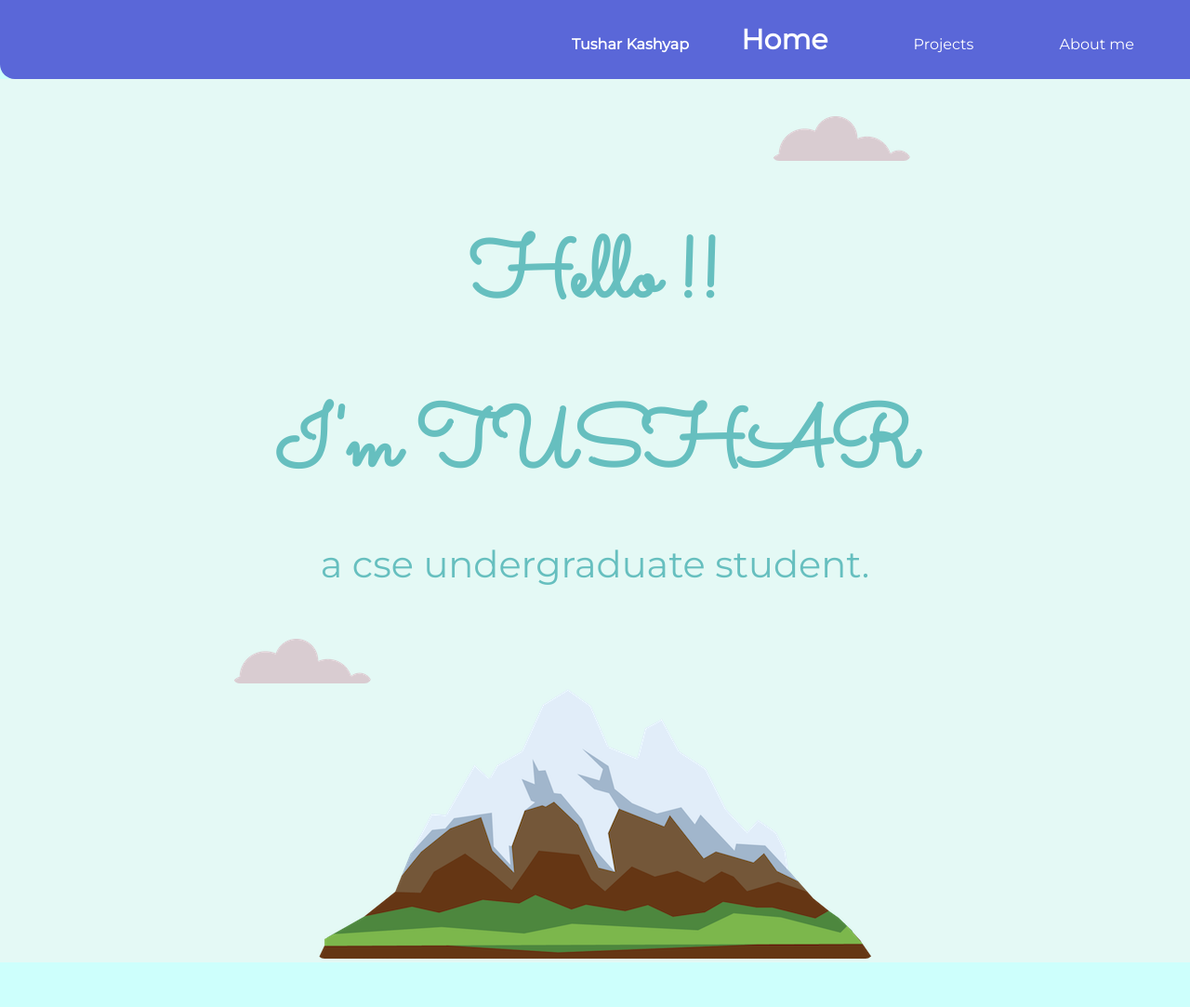
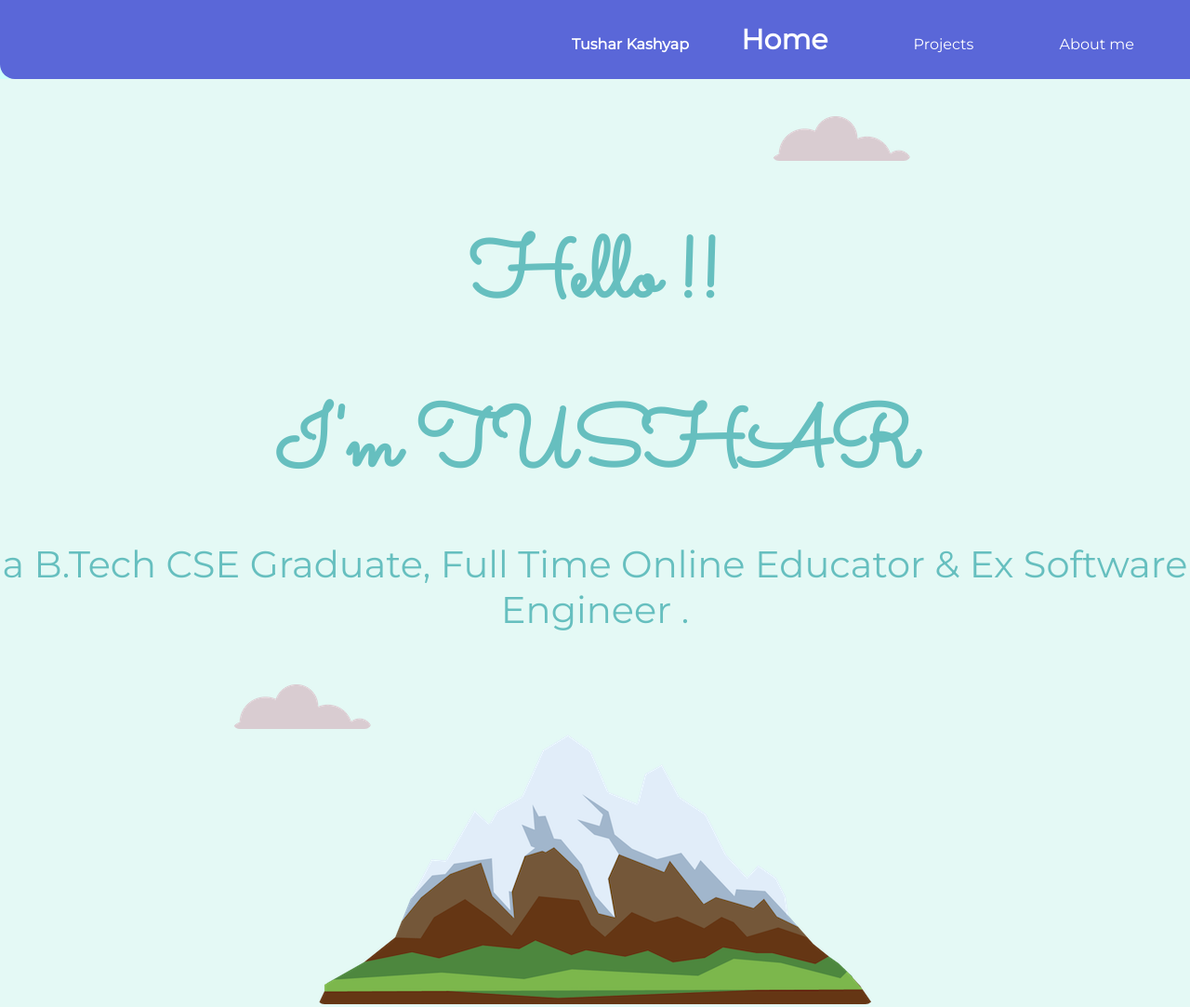
Before and after one commit to tusharkashyap2768/my-id, a plain HTML site: page index.html in a window 1280 px wide. Shown: the top 1083 px of the page at 93% size. Drawn offline with Linux system fonts and the light colour scheme.

Commit message:
Update index.html

```diff
--- a/index.html
+++ b/index.html
@@ -32,7 +32,7 @@
     <div class="title-text">
     <h1>Hello !!</h1>
       <h1>I'm TUSHAR</h1>
-      <h2> a cse undergraduate student.</h2>
+      <h2> a B.Tech CSE Graduate, Full Time Online Educator & Ex Software Engineer .</h2>
     </div>
     <img class="bottom-cloud" src="cloud.png" alt="cloud">
     <img class="mountain" src="mountain.png" alt="mountain-img">
```
